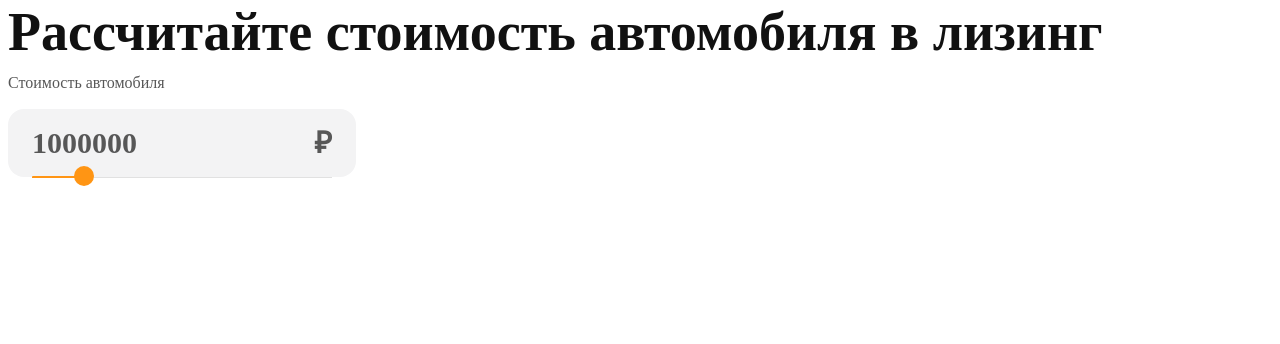
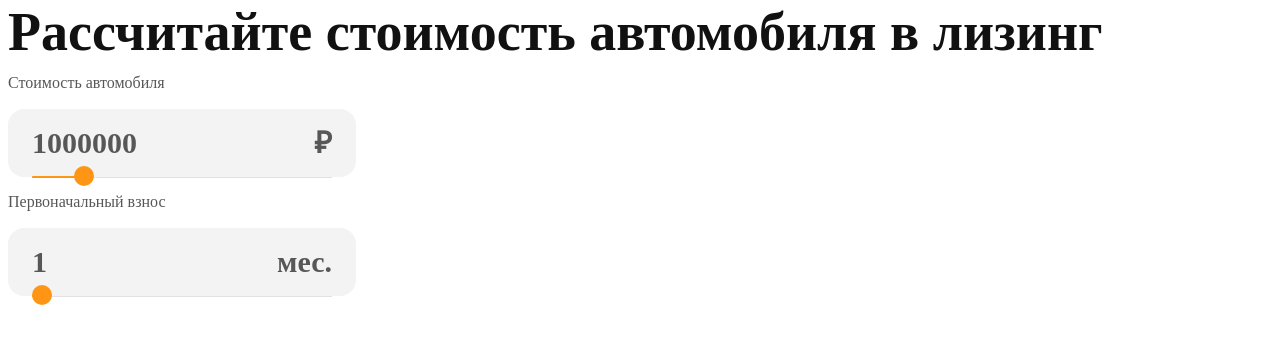
Before and after one commit to MagamedRus/oxem, a React (Create React App) app: page / in a window 1280 px wide. Shown: the top 344 px of the page. Built offline with nearby package versions, Linux system fonts and the light colour scheme.

Commit message:
add LeasingRangeInput

```diff
--- /dev/null
+++ b/src/components/LeasingRangeInput.js
@@ -0,0 +1,43 @@
+import React from "react";
+import styled from "styled-components";
+import { useSelector, useDispatch } from "react-redux";
+import { NekstBlackH3 } from "../styledComponents/Headers";
+import { BoldP30 } from "../styledComponents/Paragraphs";
+import ValuedRangeInput from "./ValuedRangeInput";
+import { setLeasingTerm } from "../store/action-creators/input";
+
+const LeasingRangeInput = () => {
+  const dispatch = useDispatch();
+  const leasing = useSelector((state) => state.input.leasing);
+  const setValue = (procentValue) => dispatch(setLeasingTerm(procentValue));
+
+  return (
+    <Container>
+      <NekstBlackH3>Первоначальный взнос</NekstBlackH3>
+      <ValuedRangeInput value={leasing.procentValue} setValue={setValue}>
+        <ValueContainer>
+          <BoldP30>{leasing.value}</BoldP30>
+          <BoldP30>мес.</BoldP30>
+        </ValueContainer>
+      </ValuedRangeInput>
+    </Container>
+  );
+};
+
+export default LeasingRangeInput;
+
+const Container = styled.div`
+  display: flex;
+  justify-content: space-between;
+  flex-direction: column;
+  height: 119px;
+  width: 300px;
+`;
+
+const ValueContainer = styled.div`
+  display: flex;
+  justify-content: space-between;
+  align-items: center;
+  width: 100%;
+  height: 100%;
+`;
--- a/src/constants/store/reducer.js
+++ b/src/constants/store/reducer.js
@@ -4,11 +4,11 @@ export const initialInputState = {
     value: 1000000,
   },
   leasing: {
-    procentValue: 0,
-    value: 0,
+    procentValue: 1,
+    value: 1,
   },
   payment: {
-    procentValue: 0,
-    value: 0,
+    procentValue: 10,
+    value: 100000, // min price / 10 min procent =  100000
   },
 };
--- a/src/pages/App.js
+++ b/src/pages/App.js
@@ -1,5 +1,6 @@
 import React from "react";
 import { useSelector } from "react-redux";
+import LeasingRangeInput from "../components/LeasingRangeInput";
 import PriceRangeInput from "../components/PriceRangeInput";
 import { NekstBlackH1 } from "../styledComponents/Headers";
 
@@ -10,6 +11,7 @@ function App() {
     <div className="App">
       <NekstBlackH1>Рассчитайте стоимость автомобиля в лизинг</NekstBlackH1>
       <PriceRangeInput />
+      <LeasingRangeInput />
     </div>
   );
 }
--- a/src/store/action-creators/input.js
+++ b/src/store/action-creators/input.js
@@ -33,7 +33,7 @@ export const setInitialPaymant = (procentValue, priceAuto) => (dispatch) => {
   };
 
   dispatch({
-    type: InputsActionTypes.SET_PRICE,
+    type: InputsActionTypes.SET_INITIAL_PAYMENT,
     payload: paymentState,
   });
 };
@@ -46,7 +46,7 @@ export const setLeasingTerm = (procentValue) => (dispatch) => {
   };
 
   dispatch({
-    type: InputsActionTypes.SET_PRICE,
+    type: InputsActionTypes.SET_LEASING_TERM,
     payload: leasingState,
   });
 };
```
